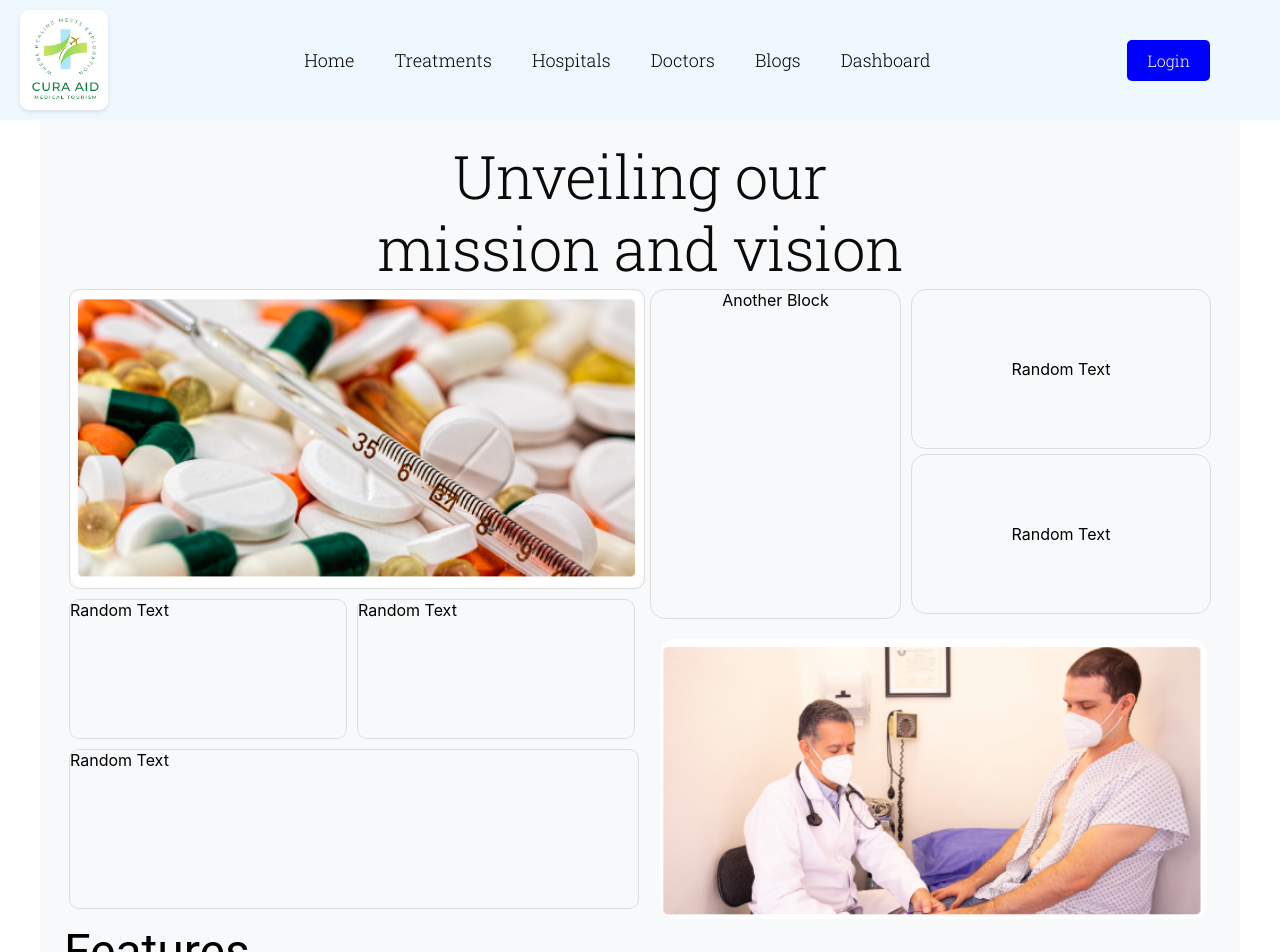
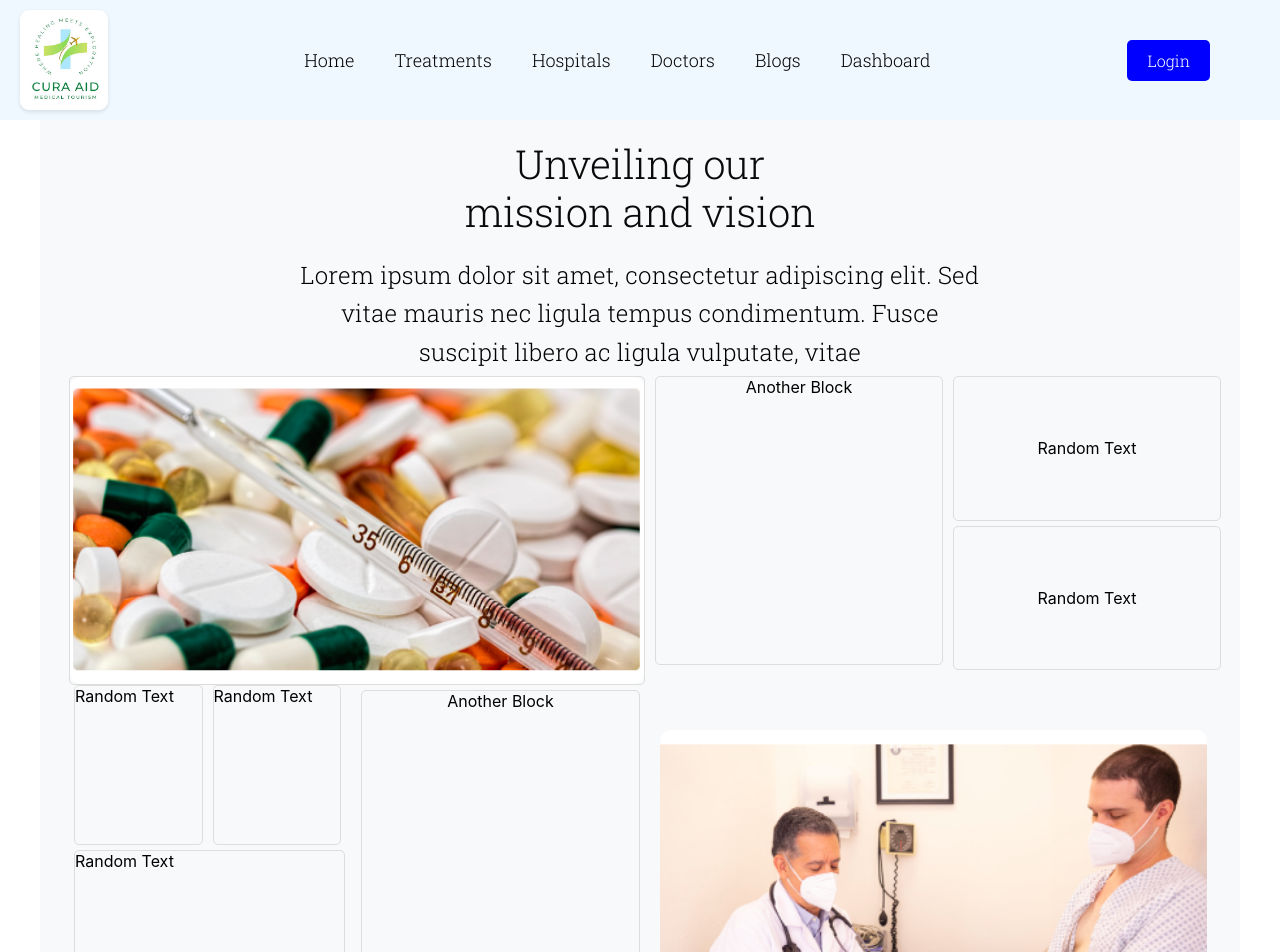
Before and after one commit to branewaveai/curaaid, a React (Create React App) app: page / in a window 1280 px wide. Shown: the top 952 px of the page. Built offline with nearby package versions, Linux system fonts and the light colour scheme.

Commit message:
home page layout

```diff
--- a/src/components/Navbar/nav.js
+++ b/src/components/Navbar/nav.js
@@ -149,7 +149,14 @@ function Navbar() {
               Login
             </div>
           )}
-          {/* ... (Hamburger menu) */}
+          <div
+            className={`${styles.hamburger} ${isActive ? styles.active : ""}`}
+            onClick={toggleActiveClass}
+          >
+            <span className={`${styles.bar}`}> </span>{" "}
+            <span className={`${styles.bar}`}> </span>{" "}
+            <span className={`${styles.bar}`}> </span>{" "}
+          </div>{" "}
         </nav>
       </header>
       {isLoginDialogOpen && (
--- a/src/components/homePage/home.js
+++ b/src/components/homePage/home.js
@@ -8,23 +8,45 @@ import TopPage from "./topPage";
 const Home = () => {
   return (
     <Container className="container">
-      <Typography variant="h2" style={{ fontFamily: "Roboto Slab, serif" }}>
-        <span> Unveiling our </span> <br />
-        <span> mission and vision </span>
-      </Typography>
+    <div style={{ maxWidth: "60%", margin: "0 auto" }}>
+    <Typography
+      variant="h2"
+      style={{
+        fontFamily: "Roboto Slab, serif",
+        fontSize: "2.5rem", // Default font size
+        textAlign: "center",
+        marginBottom: "20px", // Adjust margin bottom for spacing
+      }}
+    >
+      <span>Unveiling our</span>
+      <br />
+      <span>mission and vision</span>
+    </Typography>
+    <Typography
+      variant="h6"
+      style={{
+        fontFamily: "Roboto Slab, serif",
+        fontSize: "1.5rem", // Default font size
+        textAlign: "center",
+      }}
+    >
+      <span>
+        Lorem ipsum dolor sit amet, consectetur adipiscing elit. Sed vitae
+        mauris nec ligula tempus condimentum. Fusce suscipit libero ac
+        ligula vulputate, vitae
+      </span>
+    </Typography>
+  </div>
       <Grid container spacing={2}>
-        <Grid item xs={12}>
-
-        </Grid>
+        <Grid item xs={12}></Grid>
       </Grid>
-      <TopPage/>
+      <TopPage />
       <Features />
       <Grid container spacing={1}>
-
         {/* Main Content */}
         <Grid item xs={12}>
           <Typography variant="h4"> Our Team of Expert Doctors </Typography>
-          <DoctorList doctorsToShowPerPage={4}  />
+          <DoctorList doctorsToShowPerPage={4} />
         </Grid>
         <Grid item xs={12}>
           <Typography variant="h4"> Our Hospitals </Typography>
--- a/src/components/homePage/topPage.js
+++ b/src/components/homePage/topPage.js
@@ -1,92 +1,149 @@
-import React from 'react';
-import styled from 'styled-components';
+import React from "react";
+import styled from "styled-components";
 import CoverImage2 from "../../assets/icons/CoverImage2.png";
 import coverImage1 from "../../assets/icons/coverImage1.png";
 
 const Wrapper = styled.div`
   display: grid;
   grid-template-columns: 1fr 1fr;
-  max-width: 100%;
+  max-width: 1200px;
   margin: 0;
+  @media (max-width: 768px) {
+    grid-template-columns: 1fr;
+  }
 `;
+// const BlockContainer = styled.div`
+//   margin: 5px;
+// `;
+
 const BlockContainer = styled.div`
   margin: 5px;
+  display: flex;
+  flex-direction: column;
+  height: 100%;
+  width: 100%;
+  align-items: stretch; /* Ensure children stretch to full width */
+  justify-content: space-between; /* Distribute space evenly between children */
+  @media (max-width: 768px) {
+    grid-template-columns: 1fr;
+  }
 `;
-
 const ImageBlock = styled(BlockContainer)`
   width: 100%;
-  height: 300px;
+  height: 50%px;
   display: flex;
   border: 1px solid #ddd;
   align-items: center;
   justify-content: center;
-  margin-bottom:0px;
-  border-radius: 10px;
+  margin-bottom: 0px;
+  border-radius: 5px;
   // margin-right: 400px;
+  @media (max-width: 768px) {
+    grid-template-columns: 1fr;
+  }
 `;
 const ImageContent = styled.img`
   width: 100%;
   height: 100%;
   object-fit: cover;
-  border-radius: 15px;
+  border-radius: 10px;
 `;
 
+// const FlexContainer = styled.div`
+//   display: flex;
+//   justify-content: normal;
+//   height: 160px;
+//   border-radius: 10px;
+//   margin-bottom: 20px;
+// `;
 const FlexContainer = styled.div`
   display: flex;
   justify-content: normal;
-  height: 160px;
-  border-radius: 15px;
+  height: 50%px;
+  border-radius: 10px;
   margin-bottom: 20px;
 `;
 
 const Block = styled(BlockContainer)`
   border: 1px solid #ddd;
-  width: 50%;
-  height: 330px;
+  width: 50%; /* Set the width to 50% */
+  height: 100%;
   display: flex;
   flex-direction: column;
   align-items: center;
   justify-content: normal;
-  border-radius: 15px;
-  margin-left:10px;
+  border-radius: 5px;
+  margin-left: 15px;
 `;
 
+// const Block = styled(BlockContainer)`
+//   border: 1px solid #ddd;
+//   width: 50%;
+//   height: 330px;
+//   display: flex;
+//   flex-direction: column;
+//   align-items: center;
+//   justify-content: normal;
+//   border-radius: 5px;
+//   margin-left: 15px;
+// `;
+
 const HalfBlock = styled(BlockContainer)`
-  width: 300px;
-  height: 160px;
+  flex: 1;
+  max-width: 100%; /* Adjust the maximum width as needed */
+  height: 50%;
   display: flex;
   align-items: center;
   border: 1px solid #ddd;
   justify-content: center;
-  border-radius: 15px;
+  border-radius: 5px;
 `;
+
+// const HalfBlock = styled(BlockContainer)`
+//   width: 300px;
+//   height: 160px;
+//   display: flex;
+//   align-items: center;
+//   border: 1px solid #ddd;
+//   justify-content: center;
+//   border-radius: 5px;
+// `;
 
 const ImageCover = styled(BlockContainer)`
   width: 95%;
-  height: 280px;
+  height: 100%;
   display: flex;
   align-items: center;
   justify-content: center;
   margin-left: 20px;
   margin-top: 50px;
-  border-radius: 10px;
+  border-radius: 5px;
 `;
+// const Block1 = styled(BlockContainer)`
+//   border: 1px solid #ddd;
+//   width: 98%;
+//   height: 160px;
+//   border-radius: 5px;
+//   display: flex;
+//   margin-top:0px;
+//   justify-content: normal;
+// `;
 const Block1 = styled(BlockContainer)`
   border: 1px solid #ddd;
-  width: 99%;
-  height: 160px;
-  border-radius: 10px;
+  width: 98%;
+  height: 100%;
+  border-radius: 5px;
   display: flex;
   justify-content: normal;
 `;
-
 const QuarterBlock = styled(BlockContainer)`
-  width: 50%;
-  height: 140px;
+  flex: 1;
+  width: 100%;
+  height: 160px;
   border: 1px solid #ddd;
-  margin-bottom:0px;
-  margin-top:0px;
-  border-radius: 10px;
+  margin-bottom: 0px;
+  margin-top: 0px;
+  border-radius: 5px;
 `;
 
 const TopPage = () => {
@@ -98,19 +155,30 @@ const TopPage = () => {
 
       <FlexContainer>
         <Block>Another Block</Block>
-        <div>
+        <div style={{ flex: 1 }}>
           <HalfBlock>Random Text</HalfBlock>
           <HalfBlock>Random Text</HalfBlock>
         </div>
       </FlexContainer>
-      <div>
-      <div style={{display:'flex' , margin: '10px 0'}}>
-        <QuarterBlock>Random Text</QuarterBlock>
-        <QuarterBlock>Random Text</QuarterBlock>
-      </div>
-       <Block1>Random Text</Block1>
-      </div>
-
+      <BlockContainer
+        style={{
+          display: "flex",
+          flexDirection: "column",
+          height: "100%",
+          width: "100%",
+        }}
+      >
+        <div style={{ display: "flex", flex: 1 }}>
+          <div style={{ display: "flex", flexDirection: "column", flex: 1 }}>
+            <div style={{ display: "flex",flex:1, margin: "0px 0" ,height:"170px"}}>
+              <QuarterBlock>Random Text</QuarterBlock>
+              <QuarterBlock>Random Text</QuarterBlock>
+            </div>
+            <Block1>Random Text</Block1>
+          </div>
+          <Block style={{ flex: 1 }}>Another Block</Block>
+        </div>
+      </BlockContainer>
       <ImageCover>
         <ImageContent src={CoverImage2} alt="Image" className="img" />
       </ImageCover>
```
